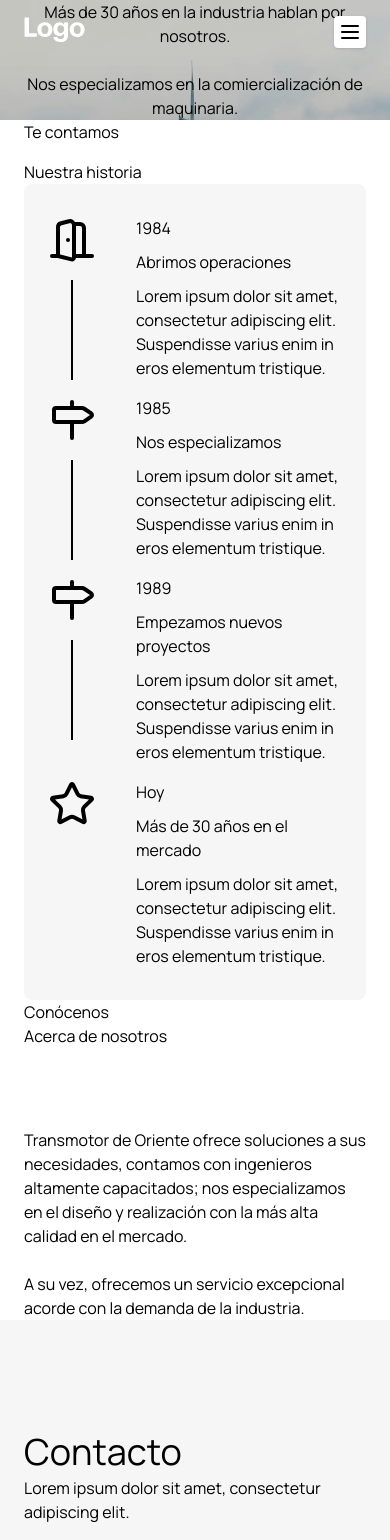
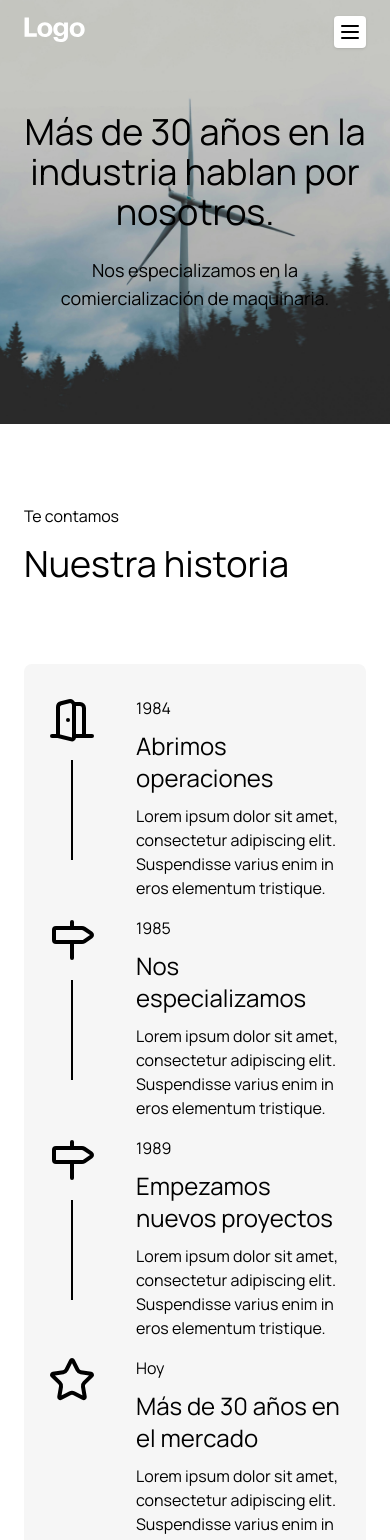
Before and after one commit to JoseCrz/transmotor, a Next.js app: page /nosotros in a window 390 px wide. Shown: the top 1540 px of the page. Built offline with nearby package versions, Linux system fonts and the light colour scheme.

Commit message:
Adjust `<AboutUs />` to mobile

```diff
--- a/screens/Nosotros/AboutUs.tsx
+++ b/screens/Nosotros/AboutUs.tsx
@@ -10,7 +10,7 @@ import teamImage from "./images/team.jpeg";
 export function AboutUs() {
   return (
     <Layout headerVariant="transparent">
-      <section className="relative md:pb-40 md:pt-40 xl:pb-36 xl:pt-52">
+      <section className="relative pb-28 pt-28 md:pb-40 md:pt-40 xl:pb-36 xl:pt-52">
         <Image
           src={heroImage}
           alt=""
@@ -21,20 +21,22 @@ export function AboutUs() {
         />
         <Container>
           <div className="relative">
-            <h1 className="mx-auto text-center md:text-5xl xl:max-w-[948px] xl:text-6xl">
+            <h1 className="mx-auto text-center text-4xl md:text-5xl xl:max-w-[948px] xl:text-6xl">
               Más de 30 años en la industria hablan por nosotros.
             </h1>
-            <p className="mt-6 text-center md:text-xl">
+            <p className="mt-6 text-center text-lg md:text-xl">
               Nos especializamos en la comiercialización de maquinaria.
             </p>
           </div>
         </Container>
       </section>
-      <section className="md:py-28">
+      <section className="py-20 md:py-28">
         <Container>
           <p className="xl:text-center">Te contamos</p>
-          <h2 className="mt-4 md:text-5xl xl:text-center">Nuestra historia</h2>
-          <div className="mx-auto rounded-lg bg-[#F6F6F6] px-6 py-8 md:mt-20 xl:w-[1000px]">
+          <h2 className="mt-4 text-4xl md:text-5xl xl:text-center">
+            Nuestra historia
+          </h2>
+          <div className="mx-auto mt-20 rounded-lg bg-[#F6F6F6] px-6 py-8 xl:w-[1000px]">
             <div className="mx-auto xl:max-w-[510px]">
               <ol className="space-y-4">
                 <TimelineItem
@@ -77,7 +79,7 @@ export function AboutUs() {
           <div className="grid grid-cols-1 gap-20 xl:grid-cols-2">
             <div>
               <p>Conócenos</p>
-              <h2 className="md:mt-4 md:text-5xl">Acerca de nosotros</h2>
+              <h2 className="mt-4 text-4xl md:text-5xl">Acerca de nosotros</h2>
             </div>
             <div>
               <p>
@@ -93,7 +95,7 @@ export function AboutUs() {
               </p>
             </div>
           </div>
-          <div className="relative md:mt-20 md:h-[700px]">
+          <div className="relative mt-20 h-[500px] md:h-[700px]">
             <Image
               src={teamImage}
               alt="PENDING"
@@ -132,7 +134,7 @@ function TimelineItem({
       </div>
       <div>
         <time dateTime={dateTime}>{date}</time>
-        <h3 className="mt-2.5 md:text-3xl">{title}</h3>
+        <h3 className="mt-2.5 text-2xl md:text-3xl">{title}</h3>
         <p className="mt-2.5">{description}</p>
       </div>
     </li>
```
